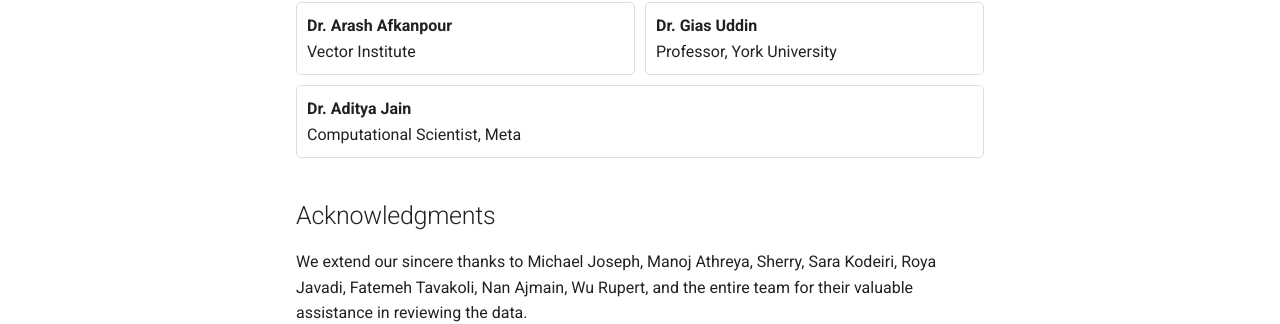
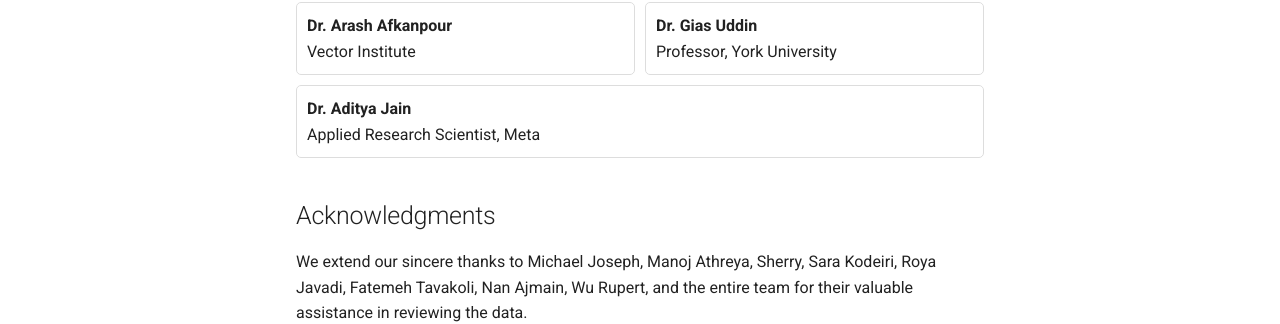
Before and after one commit to VectorInstitute/Newsmediabias-plus, an MkDocs documentation site: the page built from docs/About-us.md, in a window 1280 px wide and 1314 px high. Shown: the part 919-1243 px from the top of the window. Built offline with MkDocs 1.6.1 and Material for MkDocs 9.7.7, drawn with Linux system fonts in a browser that asks for light colours.

Commit message:
Add/update MkDocs documentation

```diff
--- a/docs/About-us.md
+++ b/docs/About-us.md
@@ -49,7 +49,7 @@
     <strong>Dr. Gias Uddin</strong><br> Professor, York University
   </div>
   <div style="flex: 1 1 300px; border: 1px solid #ddd; padding: 10px; border-radius: 5px;">
-    <strong>Dr. Aditya Jain</strong><br> Computational Scientist, Meta
+    <strong>Dr. Aditya Jain</strong><br> Applied Research Scientist, Meta
   </div>
 
 </div>
```
Also changed, not shown: site/About-us/index.html, site/search/search_index.json.
